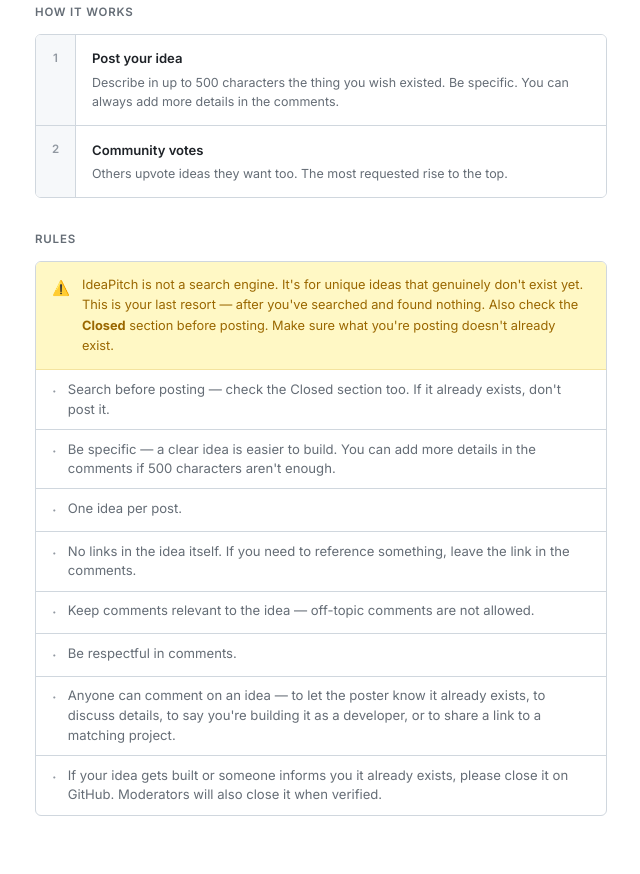
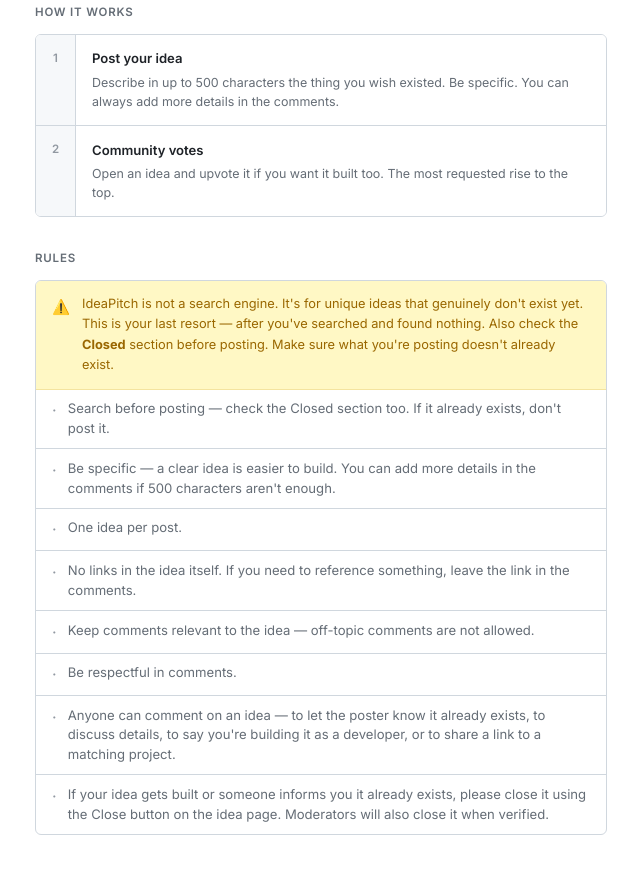
Before and after one commit to ideapitch/ideapitch, a plain HTML site: page docs/about/index.html in a window 1280 px wide. Shown: the part 574-1448 px from the top of the page, without its empty margins (319-959 px from the left). Drawn offline with Linux system fonts and the light colour scheme.

Commit message:
Update index.html

```diff
--- a/docs/about/index.html
+++ b/docs/about/index.html
@@ -73,7 +73,7 @@
         <div class="step-num">2</div>
         <div class="step-body">
           <h3>Community votes</h3>
-          <p>Others upvote ideas they want too. The most requested rise to the top.</p>
+          <p>Open an idea and upvote it if you want it built too. The most requested rise to the top.</p>
         </div>
       </div>
     </div>
@@ -105,7 +105,7 @@
         </li>
         <li>
           If your idea gets built or someone informs you it already exists,
-          please close it on GitHub.
+          please close it using the Close button on the idea page.
           Moderators will also close it when verified.
         </li>
       </ul>
```
